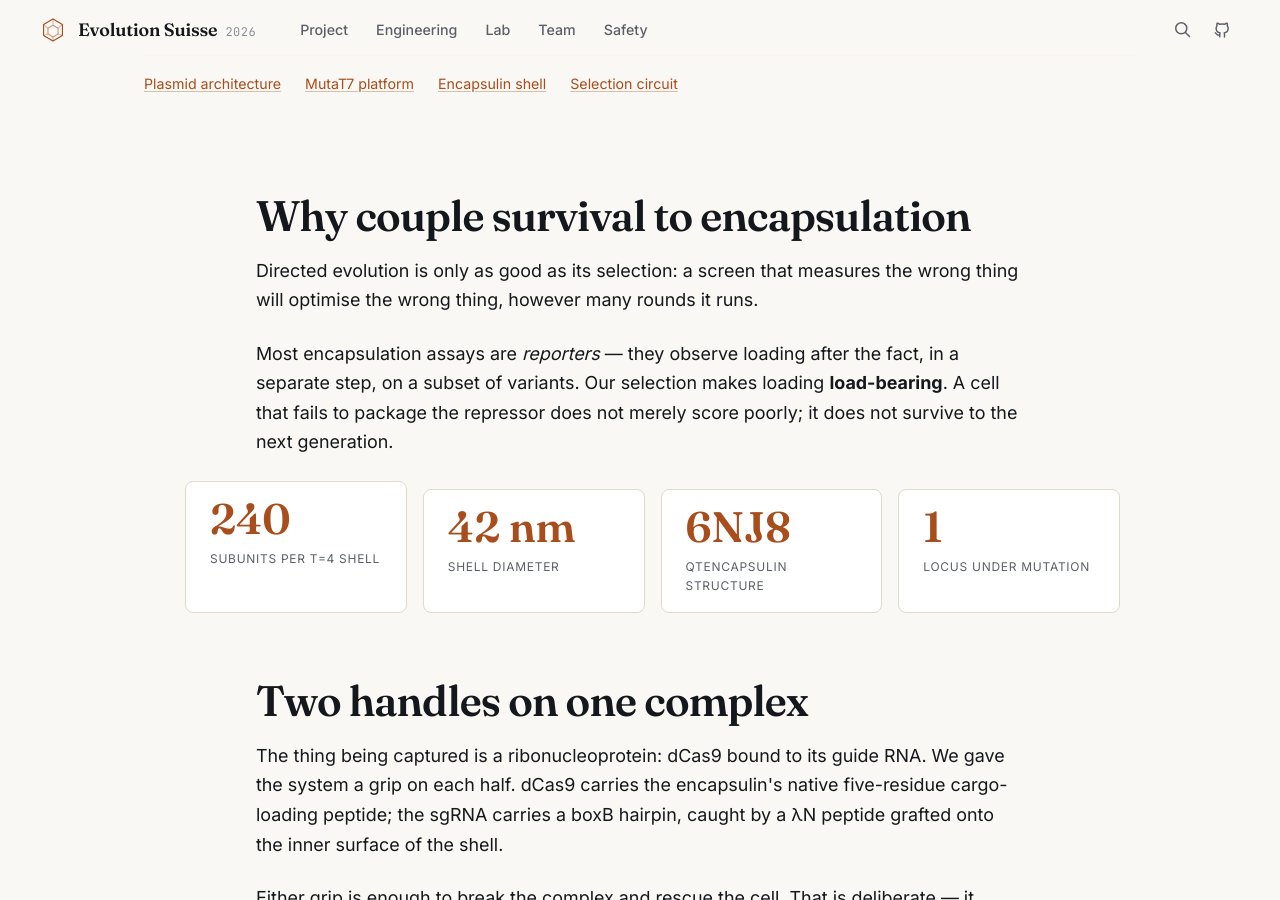
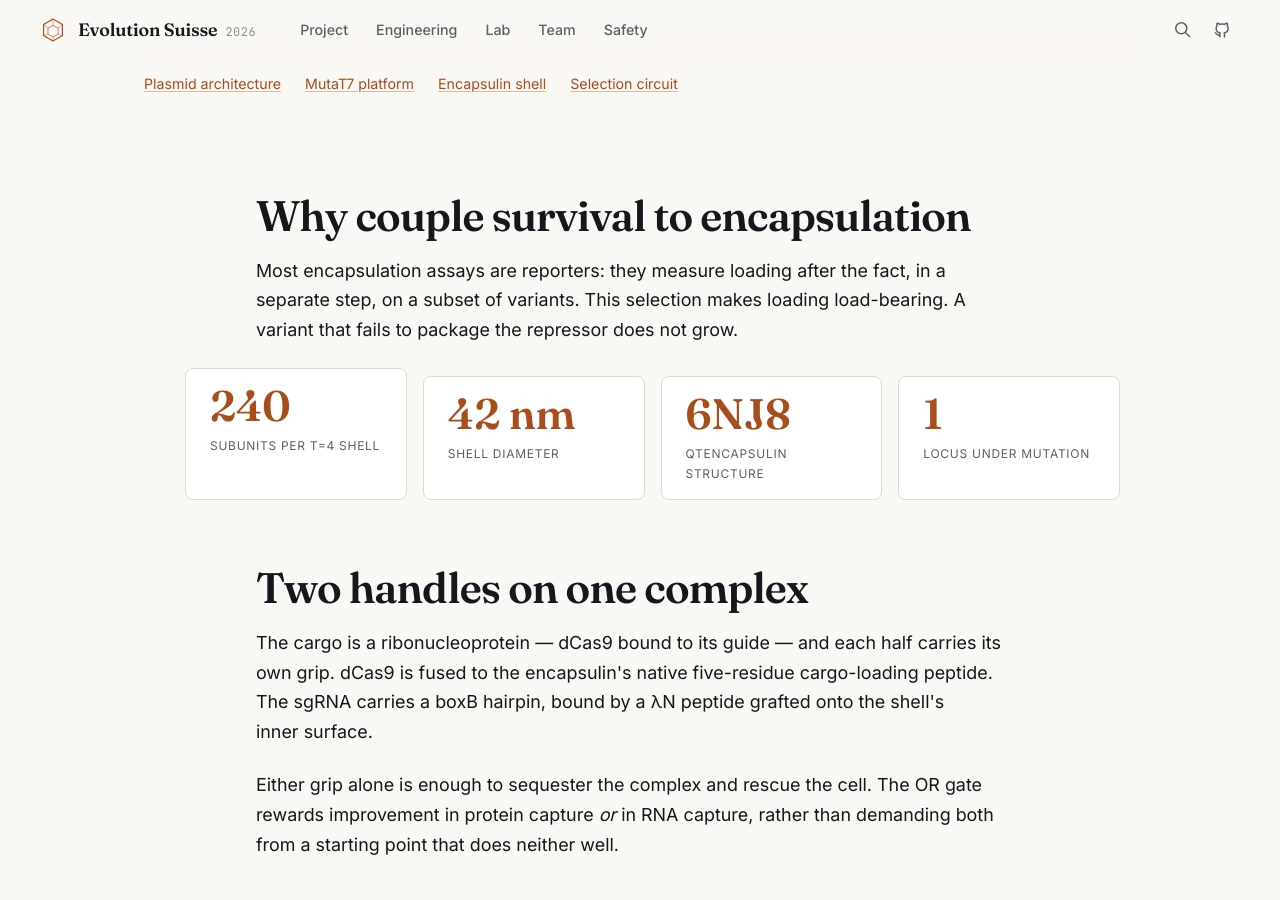
Before and after one commit to idec-teams/2026_Evolution_Suisse_2026, an MkDocs documentation site: the page built from docs/index.md, in a window 1280 px wide and 900 px high, scrolled down 4492 px. Built offline with MkDocs 1.6.1, drawn with Linux system fonts in a browser that asks for light colours; some of the changed text lies outside the part shown.

Commit message:
Tighten the front page and mechanism prose
Cuts the essayistic register: "Everything else is plumbing in service of that
statement", "the single most consequential decision", "A second, quieter
benefit", "That is worth more than it sounds", "the survivors are the library".
Same claims, same evidence, fewer words — 1,249 to 1,157 across the two pages.

Figure references follow the new modules. mechanism.md's two figures and
plasmids.md's are now the homepage cell scene pinned to one act each, so those
pages show the same drawing focused on the part they discuss. Captions say what
is to scale and what is schematic.

cycles.md loses its enrichment figure: act4-enrichment had no replacement in the
new figure set. The prose it illustrated is unchanged.

Co-Authored-By: Claude Opus 5 <noreply@anthropic.com>
Claude-Session: https://claude.ai/code/session_01C2c5tdbmAoADGCATRzYEWn

```diff
--- a/docs/index.md
+++ b/docs/index.md
@@ -2,8 +2,8 @@
 template: home.html
 headline: Encapsulins
 standfirst: >-
-  A continuous directed-evolution campaign that makes a bacterium's survival
-  depend on how well it coencapsulates dCas9 and its sgRNA.
+  Continuous directed evolution of a protein nanocompartment, with survival
+  coupled to how well the cell packages dCas9 and its guide RNA.
 description: >-
   Evolution Suisse 2026 — continuous directed evolution of QtEncapsulin
   nanocompartments for programmable mRNA and protein encapsulation.
@@ -11,13 +11,9 @@ description: >-
 
 ## Why couple survival to encapsulation
 
-Directed evolution is only as good as its selection: a screen that measures the
-wrong thing will optimise the wrong thing, however many rounds it runs.
-
-Most encapsulation assays are *reporters* — they observe loading after the fact,
-in a separate step, on a subset of variants. Our selection makes loading
-**load-bearing**. A cell that fails to package the repressor does not merely
-score poorly; it does not survive to the next generation.
+Most encapsulation assays are reporters: they measure loading after the fact, in
+a separate step, on a subset of variants. This selection makes loading
+load-bearing. A variant that fails to package the repressor does not grow.
 
 <ul class="metrics wide">
   <li><b>240</b><span>subunits per T=4 shell</span></li>
@@ -28,27 +24,25 @@ score poorly; it does not survive to the next generation.
 
 ## Two handles on one complex
 
-The thing being captured is a ribonucleoprotein: dCas9 bound to its guide RNA.
-We gave the system a grip on each half. dCas9 carries the encapsulin's native
-five-residue cargo-loading peptide; the sgRNA carries a boxB hairpin, caught by a
-λN peptide grafted onto the inner surface of the shell.
+The cargo is a ribonucleoprotein — dCas9 bound to its guide — and each half
+carries its own grip. dCas9 is fused to the encapsulin's native five-residue
+cargo-loading peptide. The sgRNA carries a boxB hairpin, bound by a λN peptide
+grafted onto the shell's inner surface.
 
-Either grip is enough to break the complex and rescue the cell. That is
-deliberate — it rewards a shell that gets better at protein capture, or at RNA
-capture, rather than demanding both at once from a starting point that does
-neither well.
+Either grip alone is enough to sequester the complex and rescue the cell. The OR
+gate rewards improvement in protein capture *or* in RNA capture, rather than
+demanding both from a starting point that does neither well.
 
 ## Where to go next
 
-The [mechanism page](project/mechanism.md) walks through the selection circuit in
-full, including why the guide targets the middle of the resistance gene rather
-than its promoter. [Engineering](engineering/index.md) documents the plasmids and
-constructs; the [lab section](lab/index.md) holds protocols and the running
-notebook.
+The [mechanism page](project/mechanism.md) covers the selection circuit,
+including why the guide targets the middle of the resistance gene rather than its
+promoter. [Engineering](engineering/index.md) documents the plasmids and
+constructs; the [lab section](lab/index.md) holds protocols and the notebook.
 
 !!! note "Status"
 
-    The selection circuit and the mutagenesis plasmids are built and sequence-verified.
-    The continuous evolution campaign has **not yet been run**, and shell assembly is
-    still being troubleshot — see [Results](project/results.md) for exactly where
-    things stand, including what has not worked.
+    The selection circuit and the mutagenesis plasmids are built and
+    sequence-verified. The evolution campaign has **not yet been run**, and shell
+    assembly is still being troubleshot — see [Results](project/results.md) for
+    where things stand, including what has not worked.
```
Also changed, not shown: docs/_authoring.md (+7 -3 lines), docs/engineering/cycles.md (+0 -7 lines), docs/engineering/plasmids.md (+1 -1 lines), docs/project/mechanism.md (+35 -39 lines).
